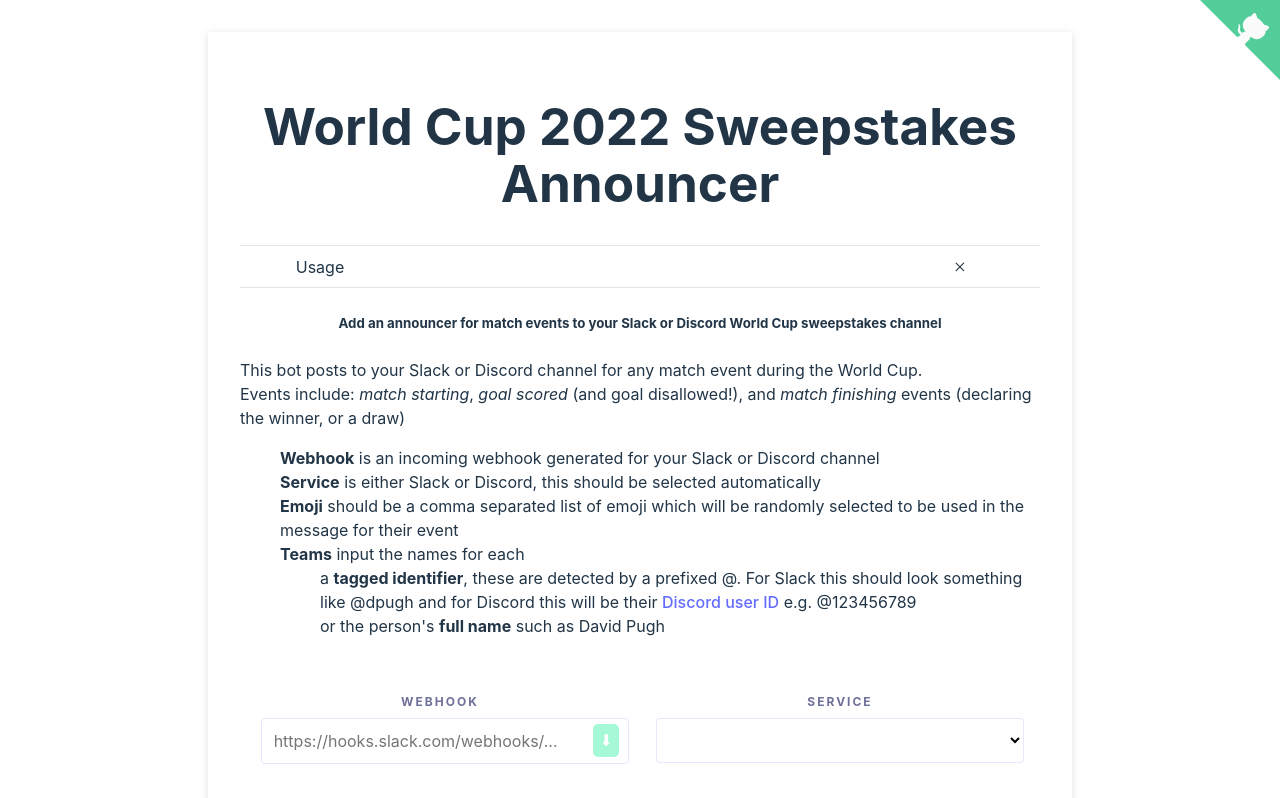
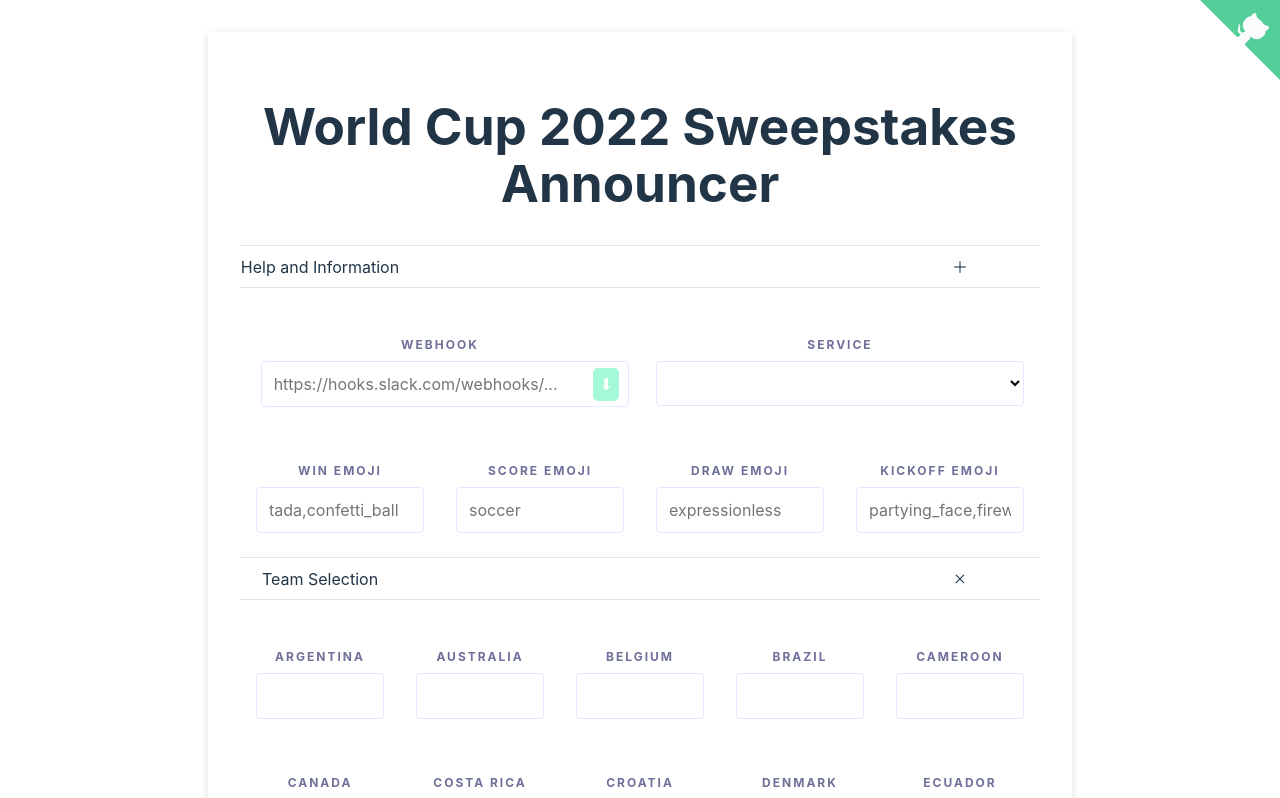
Before and after one commit to Plastonick/Sweepstakes-Frontend, a Svelte app: page / in a window 1280 px wide. Shown: the top 798 px of the page. Built offline with nearby package versions, Linux system fonts and the light colour scheme.

Commit message:
improve help section

```diff
--- a/src/App.svelte
+++ b/src/App.svelte
@@ -125,12 +125,12 @@
   }
 
   const emojiTitle = 'Emoji should be a comma separated list of emoji randomly picked for their event, e.g. tada,confetti_ball,partying_face,fireworks'
-  let teamsExpanded = false
+  let teamsExpanded = true
   const toggleTeams = function () {
     teamsExpanded = !teamsExpanded
   }
 
-  let helpExpanded = true
+  let helpExpanded = false
   const toggleHelp = function () {
     helpExpanded = !helpExpanded
   }
@@ -149,7 +149,7 @@
       class="section-expand"
       on:click={toggleHelp}
   >
-    <span>Usage</span>
+    <span>Help and Information</span>
     <span class="flex-space"></span>
     <span class="status {helpExpanded ? 'expanded' : ''}">＋</span>
   </div>
@@ -163,17 +163,27 @@
     <p>
       This bot posts to your Slack or Discord channel for any match event during the World Cup.
       <br>
-      Events include: <i>match starting</i>, <i>goal scored</i> (and goal disallowed!), and <i>match finishing</i> events (declaring the winner, or a draw)
+      Events include
+    </p>
+    <ul>
+      <li><strong>Match Starting</strong></li>
+      <li><strong>Goal Scored</strong></li>
+      <li><strong>Goal Disallowed</strong></li>
+      <li>and <strong>Match Finishing</strong> events <i>(declaring the winner, or if the match were drawn)</i></li>
+    </ul>
+
+    <p>
+      Using this service requires generating some data, and deciding on some configuration values for your use case
     </p>
 
     <ul>
-      <li><strong>Webhook</strong> is an incoming webhook generated for your Slack or Discord channel</li>
-      <li><strong>Service</strong> is either Slack or Discord, this should be selected automatically</li>
-      <li><strong>Emoji</strong> should be a comma separated list of emoji which will be randomly selected to be used in the message for their event</li>
-      <li><strong>Teams</strong> input the names for each </li>
+      <li><strong>Webhook</strong> is an incoming webhook you'll need to generate for your <a href="https://api.slack.com/messaging/webhooks">Slack</a> or <a href="https://support.discord.com/hc/en-us/articles/228383668-Intro-to-Webhooks">Discord</a> channel</li>
+      <li><strong>Service</strong> is either Slack or Discord, this should be selected automatically when you enter your webhook</li>
+      <li><strong>Emoji</strong> should be a comma separated list of emoji which will be randomly selected to be used in any messages for their event</li>
+      <li><strong>Teams</strong> should be the name of the person allocated to each team, this can either be </li>
       <ul>
-        <li>a <strong>tagged identifier</strong>, these are detected by a prefixed @. For Slack this should look something like @dpugh and for Discord this will be their <a href="https://www.businessinsider.com/guides/tech/discord-id?r=US&IR=T">Discord user ID</a> e.g. @123456789</li>
-        <li>or the person's <strong>full name</strong> such as David Pugh</li>
+        <li>a <strong>tagged identifier</strong>, these are detected by a prefixed @. For Slack this should look something like @fbloggs and for Discord this will be their <a href="https://www.businessinsider.com/guides/tech/discord-id?r=US&IR=T">Discord user ID</a> e.g. @123456789</li>
+        <li>or the person's <strong>full name</strong> such as Fred Bloggs</li>
       </ul>
     </ul>
   </div>
--- a/src/app.css
+++ b/src/app.css
@@ -40,6 +40,10 @@ p {
 ul {
     list-style: none;
     text-align: left;
+}
+
+ul > ul {
+    list-style: circle;
 }
 
 a.github-corner svg {
```
